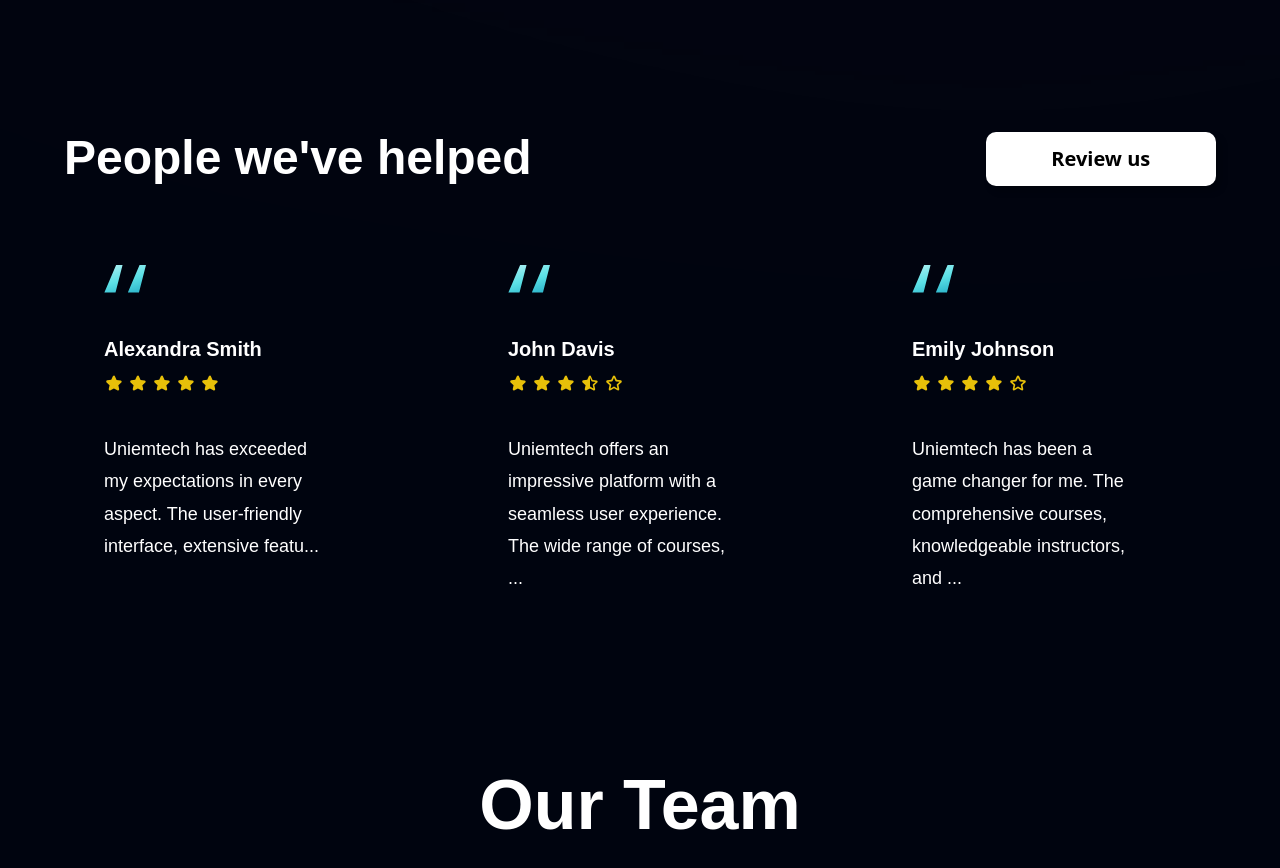
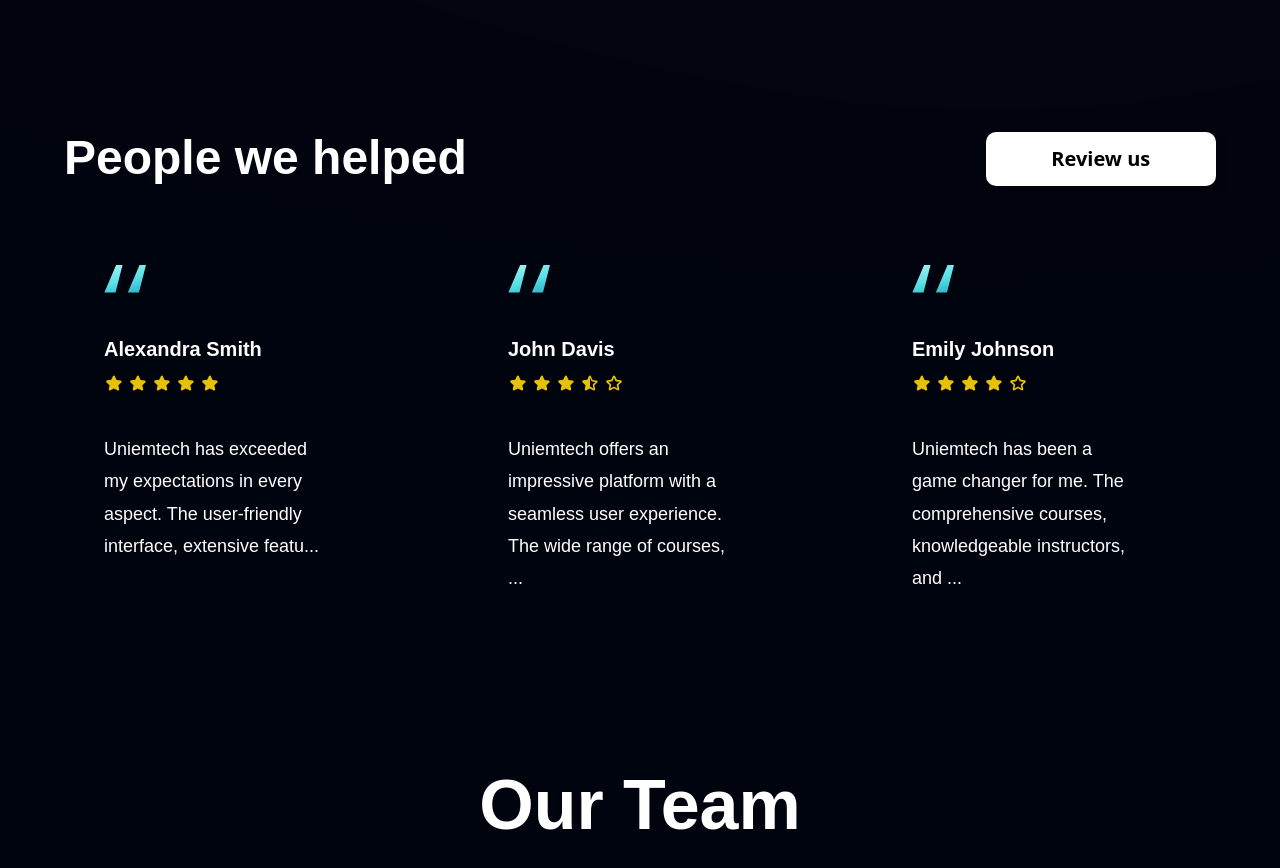
Before and after one commit to 7Mudit/real-estate-work, a React (Create React App) app: page / in a window 1280 px wide. Shown: the part 1620-2488 px from the top of the page. Built offline with nearby package versions, Linux system fonts and the light colour scheme.

Commit message:
size issues

```diff
--- a/src/components/Testimonials.jsx
+++ b/src/components/Testimonials.jsx
@@ -55,7 +55,7 @@
 const Testimonials = () => (
   <div className="w-full h-full mt-[100px]">
     <div className="flex gap-5 flex-col-reverse  sm:flex-row w-full items-center justify-between">
-      <h2 className={`font-poppins font-semibold text-[1.5em] xs:text-[2.5em] sm:text-[3em] text-white xs:leading-[76.8px] leading-[66.8px]`}>People we've helped</h2>
+      <h2 className={`font-poppins font-semibold text-[28px] xs:text-[2.5em] sm:text-[3em] text-white xs:leading-[76.8px] leading-[66.8px]`}>People we helped</h2>
       <div className=" btn-pink w-[60%] xs:w-[40%] sm:w-[20%] text-center  transition-all duration-300 hover:scale-95 cursor-pointer ">
         <button className="font-semibold sm:text-sm md:text-xl">
           Review us
```
